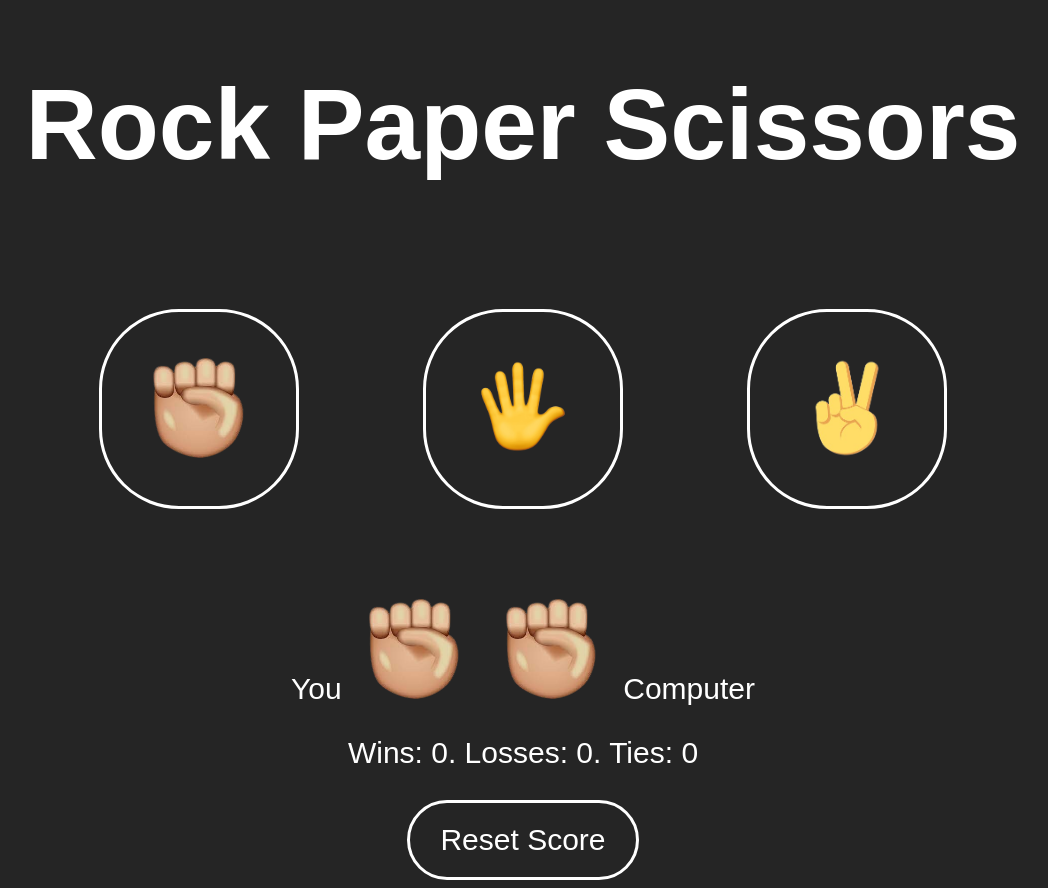
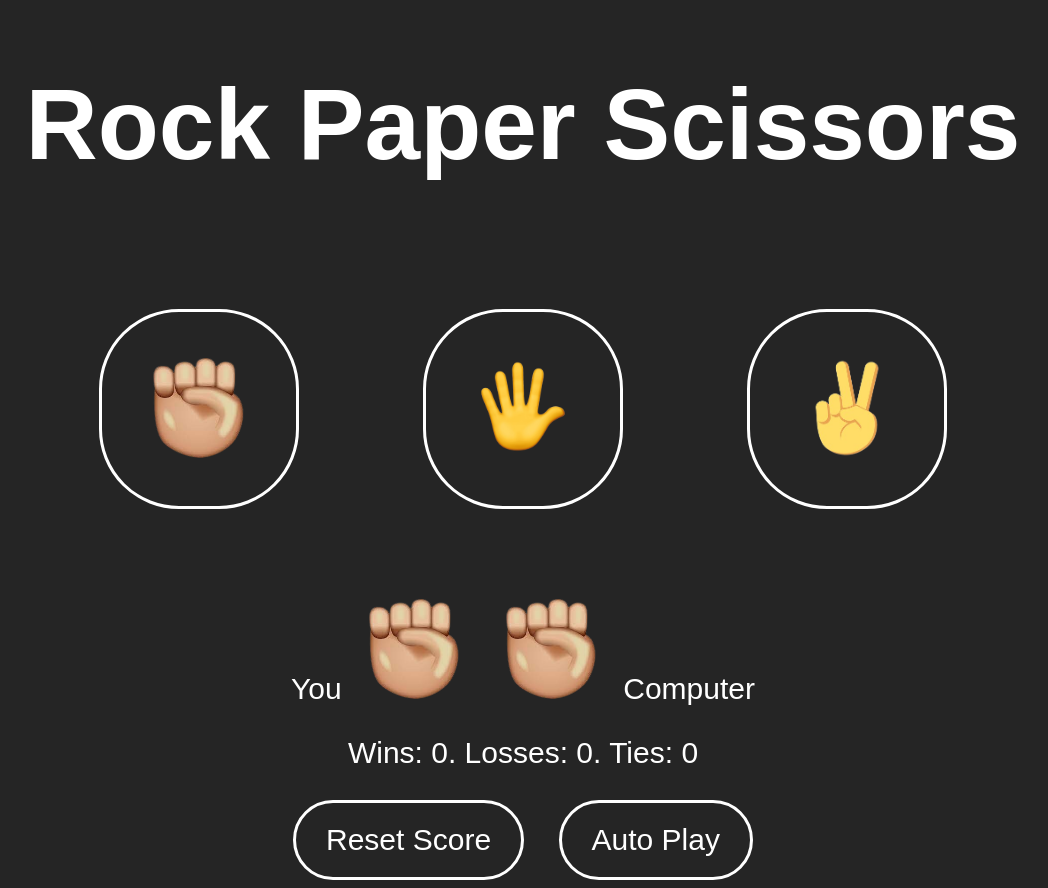
Before and after one commit to Chirag-264/jsPractice, a plain HTML site: page stonePaperScissor/index.html in a window 1280 px wide. Shown: the whole page, without its empty margins (117-1165 px from the left). Drawn offline with Linux system fonts and the light colour scheme.

Commit message:
added autoPlay feature

```diff
--- a/stonePaperScissor/index.html
+++ b/stonePaperScissor/index.html
@@ -35,6 +35,9 @@
             localStorage.removeItem('score');
             updateScoreBoard();
         ">Reset Score</button>
+        <button class="auto" onclick="
+            autoPlay();
+        ">Auto Play</button>
     </div>
 </body>
 
--- a/stonePaperScissor/script.js
+++ b/stonePaperScissor/script.js
@@ -14,6 +14,7 @@ let score = JSON.parse(localStorage.getItem('score'));
 
 
 function Move() {
+    let randomMove = '';
     let computerMove = Math.random();
     if(computerMove >= 0 && computerMove < 1/3) randomMove = 'Rock';
     else if(computerMove >= 1/3 && computerMove < 2/3) randomMove = 'Paper';
@@ -21,11 +22,11 @@ let score = JSON.parse(localStorage.getItem('score'));
     return randomMove;
 }
 function resultGame(user) {
-        random = Move();
+    const random = Move();
     result = '';
     if (user === 'Rock') {
         if(random === 'Rock') result = 'Tie';
-            else if(random === 'Paper') result = 'Wou Lose';
+        else if(random === 'Paper') result = 'You Lose';
         else result = 'You Win';
     }
     if (user === 'Paper') {
@@ -55,3 +56,27 @@ let score = JSON.parse(localStorage.getItem('score'));
     let scoreBoard = document.querySelector('.js-score');
     scoreBoard.innerHTML = `Wins: ${score.wins}. Losses: ${score.loss}. Ties: ${score.ties}`;
 }
+
+
+let intervalId;
+
+function autoPlay() {
+    const buttonText = document.querySelector('.auto');
+    let isAutoPlay = false;
+    if (buttonText.innerHTML === 'Auto Play') {buttonText.innerHTML = 'Stop'; isAutoPlay = true;}
+    else {
+        buttonText.innerHTML = 'Auto Play';
+        isAutoPlay = false;
+    }
+    if (isAutoPlay) {
+        intervalId = setInterval(function Play() {
+        const move = Move();
+        resultGame(move);
+        }, 1000);
+    }
+    else {
+        clearInterval(intervalId);
+    }
+
+
+}
--- a/stonePaperScissor/style.css
+++ b/stonePaperScissor/style.css
@@ -37,6 +37,16 @@ body{
             background: transparent;
             color: white;
             border-radius: 50px;
+            margin-right: 30px;
+        }
+
+        .auto {
+            font-size: 30px;
+            padding: 20px 30px;
+            border: 3px solid white;
+            background: transparent;
+            color: white;
+            border-radius: 50px;
         }
 
         button:hover {
```
Lines whose indentation alone changed are shown as unchanged.
